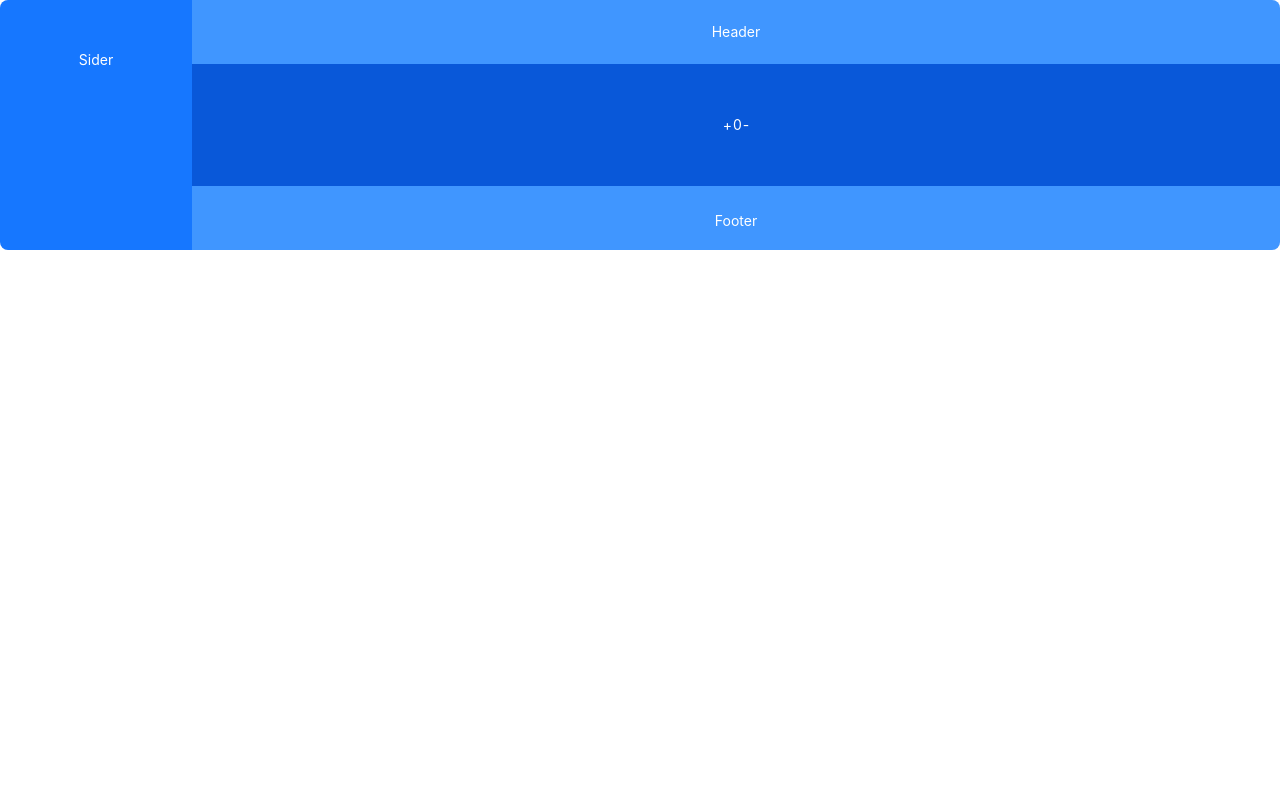
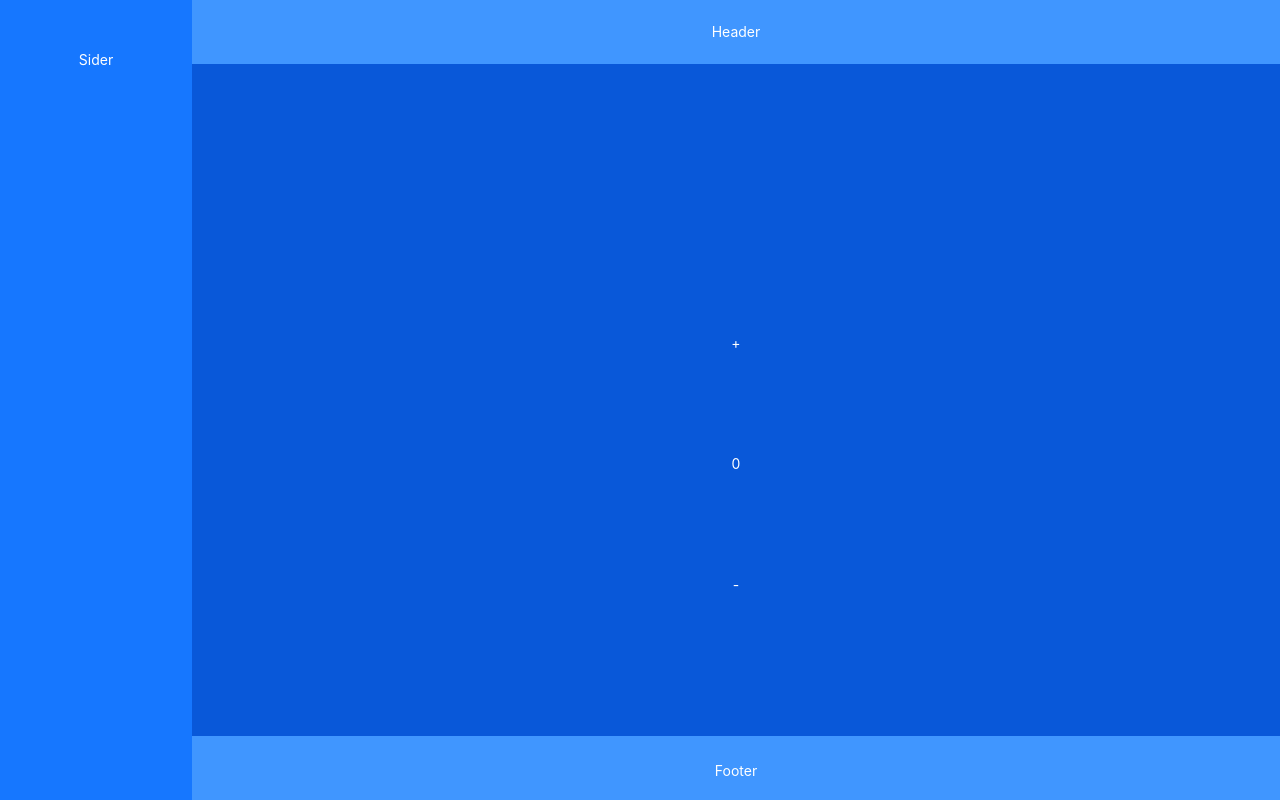
Before and after one commit to FontEor/react-app, a React (Vite) app: page /about in a window 1280 px wide. Built offline with nearby package versions, Linux system fonts and the light colour scheme.

Commit message:
feat: 样式修改

```diff
--- a/src/views/layout/index.jsx
+++ b/src/views/layout/index.jsx
@@ -30,7 +30,7 @@
   height: 64,
 };
 const layoutStyle = {
-  borderRadius: 8,
+  // borderRadius: 8,
   overflow: "hidden",
 };
 const MainLayout = () => (
--- a/src/views/pages/About.jsx
+++ b/src/views/pages/About.jsx
@@ -2,7 +2,7 @@
 const About = () => {
   const { count, increment, decrement } = useStore();
   return (
-    <div>
+    <div className="flex flex-col items-center justify-center min-h-screen">
       <button onClick={increment}>+</button>
       <span>{count}</span>
       <button onClick={decrement}>-</button>
--- a/src/views/pages/Info.jsx
+++ b/src/views/pages/Info.jsx
@@ -25,7 +25,7 @@
   }, []);
 
   return (
-    <div>
+    <div className="flex flex-col items-center justify-center min-h-screen">
       <h1>文章列表</h1>
       <ul>
         {posts.map((post) => (
```
Also changed, not shown: src/router/index.jsx (+9 -8 lines).
